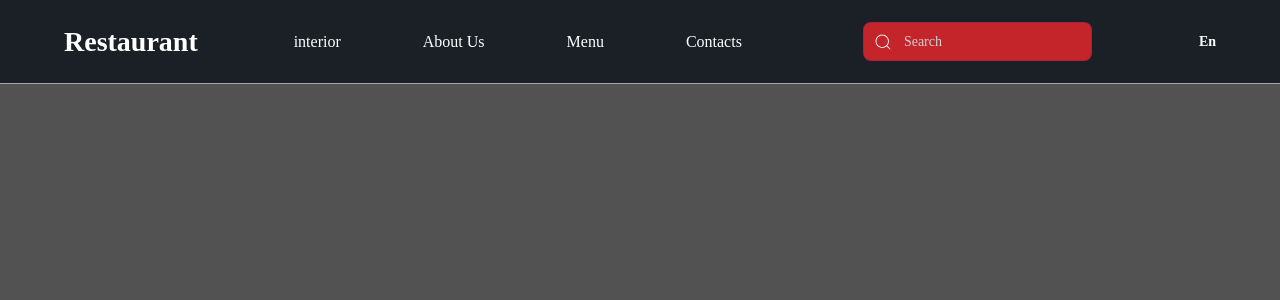
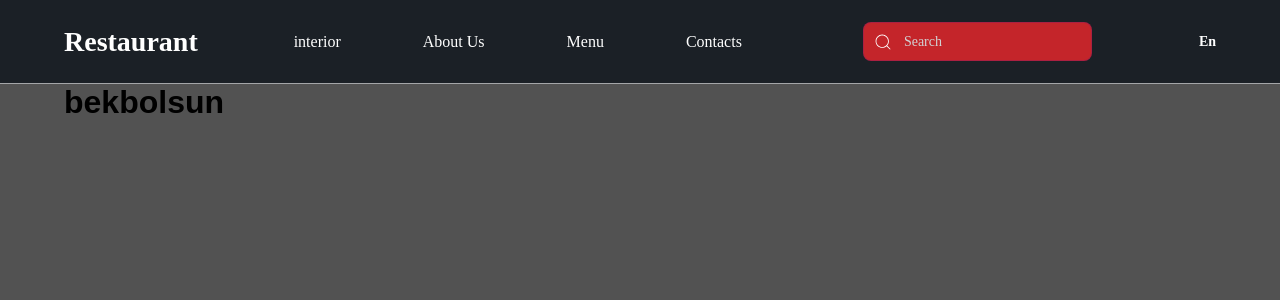
Before and after one commit to Shamshievv/restaurant-it, a React (Create React App) app: page / in a window 1280 px wide. Shown: the top 300 px of the page. Built offline with nearby package versions, Linux system fonts and the light colour scheme; a web font is replaced by a local one.

Commit message:
baa (#10)

```diff
--- a/src/Pages/BestSellers/Best.js
+++ b/src/Pages/BestSellers/Best.js
@@ -2,7 +2,14 @@ import React from 'react';
 
 const Best = () => {
     return (
-        <div>
+        <div id="best">
+            <div className="container">
+                <div className="best">
+                    <div className="best--block">
+                        <h1>bekbolsun</h1>
+                    </div>
+                </div>
+            </div>
 
         </div>
     );
```
Also changed, not shown: src/Pages/About/About.js (+9 -0 lines).
